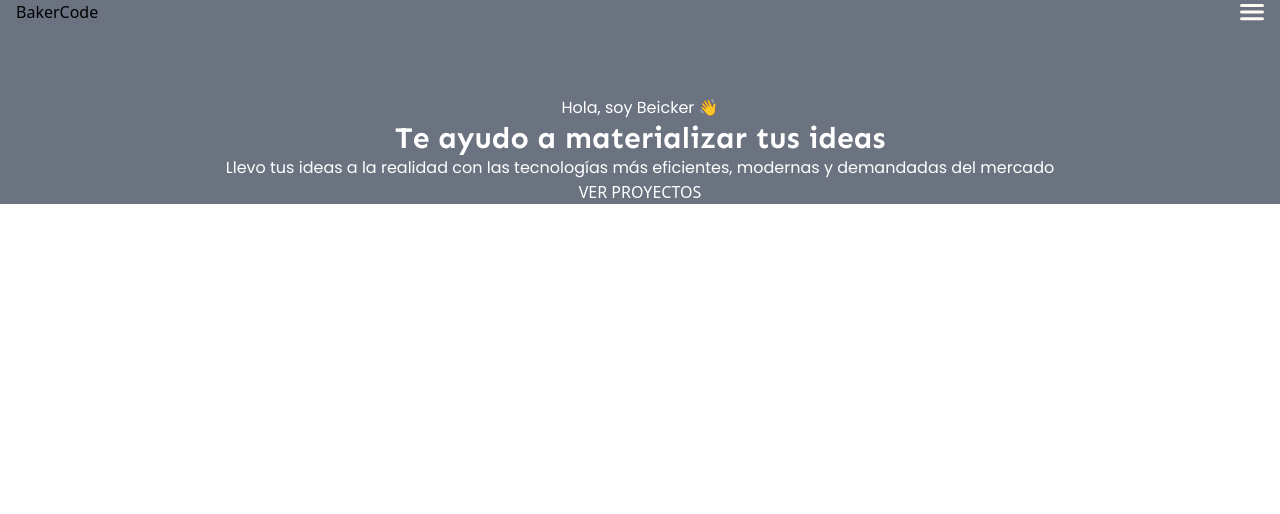
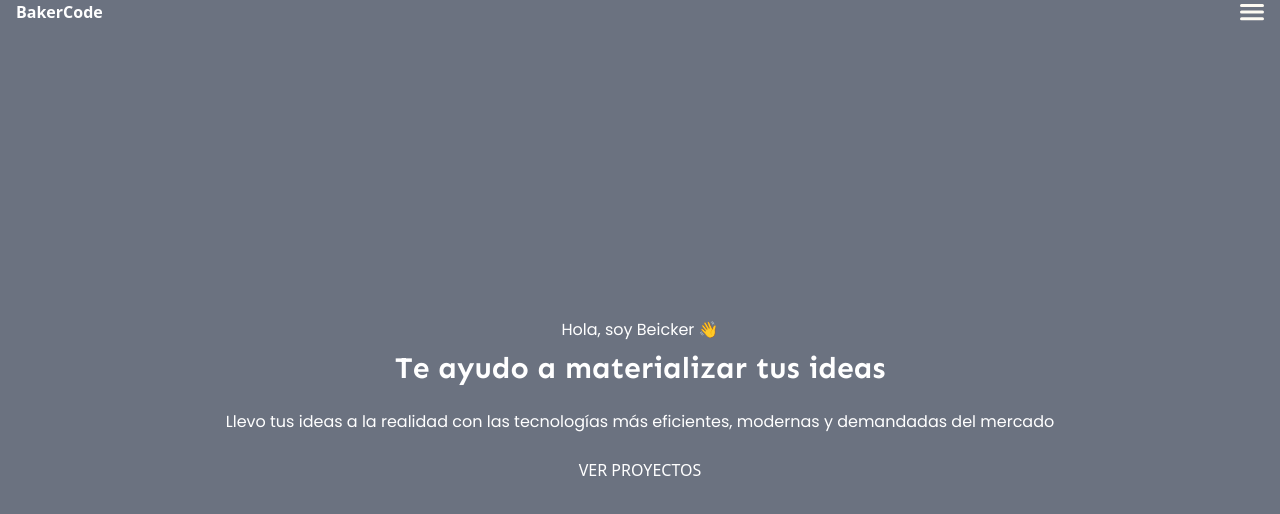
Before and after one commit to ZambranoBeicker/portfolio, a website built with webpack: page src/index.html in a window 1280 px wide. Built offline with nearby package versions, Linux system fonts and the light colour scheme.

Commit message:
Ajust config and improve hero spacing

```diff
--- a/package.json
+++ b/package.json
@@ -5,6 +5,7 @@
   "main": "index.js",
   "scripts": {
     "build": "webpack --mode=production",
+    "build:dev": "webpack --mode=development",
     "dev": "webpack serve --mode=development",
     "test": "echo \"Error: no test specified\" && exit 1"
   },
--- a/postcss.config.js
+++ b/postcss.config.js
@@ -2,6 +2,6 @@
 module.exports = {
   plugins: {
     tailwindcss: {},
-    //autoprefixer: {},
+    autoprefixer: {},
   },
 };
--- a/src/index.html
+++ b/src/index.html
@@ -11,20 +11,32 @@
     <title>BakerCode | Portfolio</title>
   </head>
   <body>
-    <section class="relative px-4 container bg-gray-500 bg-hero">
+    <section
+      class="
+        bg-gray-500 bg-hero
+        container
+        flex flex-col
+        justify-center
+        min-h-screen
+        px-4
+        relative
+      "
+    >
       <header class="flex justify-between absolute left-4 top-0 right-4">
-        <div><a href="./">BakerCode</a></div>
+        <div class="font-bold text-white">
+          <a href="./">BakerCode</a>
+        </div>
         <div class="flex align-center">
           <img src="assets/menu.svg" alt="Menu Icon" />
         </div>
       </header>
 
-      <div class="hero text-white pt-24 text-center">
-        <p>Hola, soy Beicker 👋</p>
+      <div class="hero text-white text-center">
+        <p class="mb-2">Hola, soy Beicker 👋</p>
 
-        <h1>Te ayudo a materializar tus ideas</h1>
+        <h1 class="mb-6">Te ayudo a materializar tus ideas</h1>
 
-        <p>
+        <p class="mb-6">
           Llevo tus ideas a la realidad con las tecnologías más eficientes,
           modernas y demandadas del mercado
         </p>
--- a/tailwind.config.js
+++ b/tailwind.config.js
@@ -1,8 +1,6 @@
 module.exports = {
-  purge: {
-    enabled: true,
-    content: ["./src/*.html", "./src/*.js"],
-  },
+  purge: ["./src/*.html", "./src/*.js"],
+
   darkMode: false, // or 'media' or 'class'
   theme: {
     extend: {},
```
